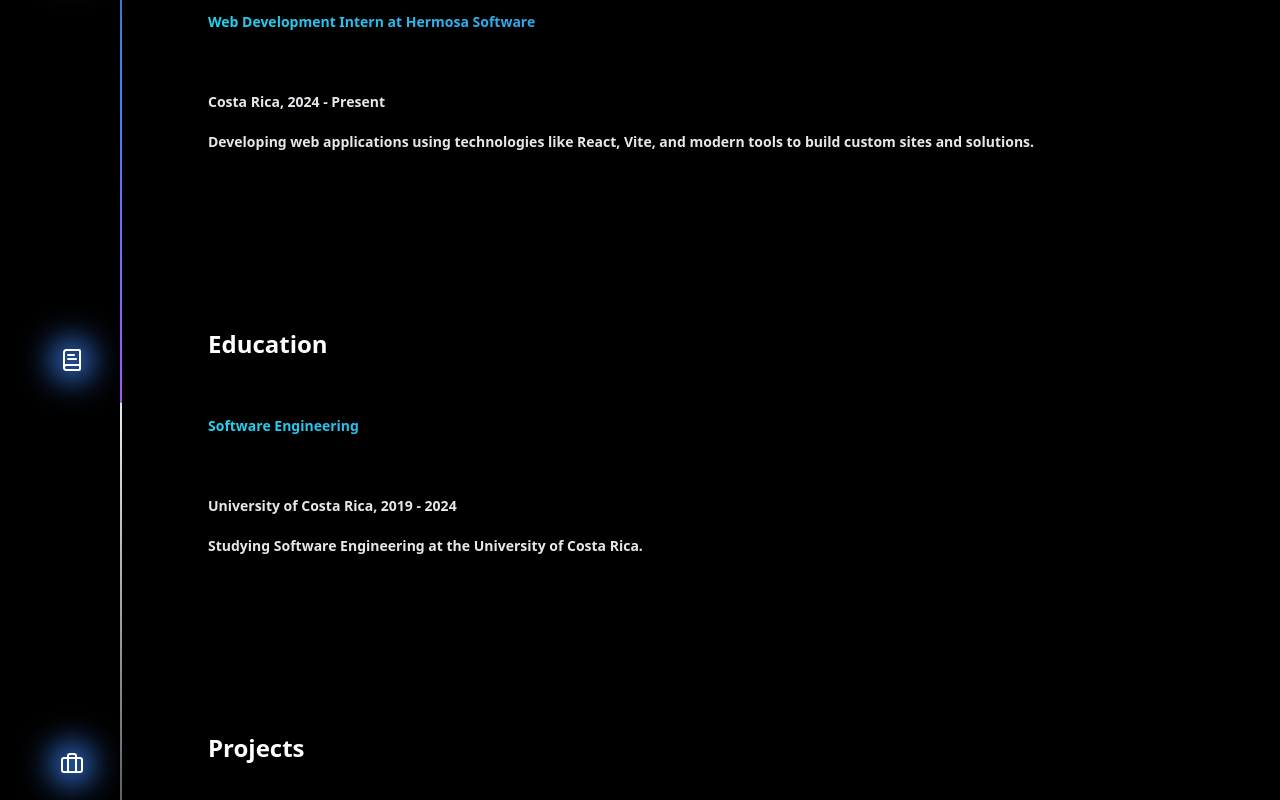
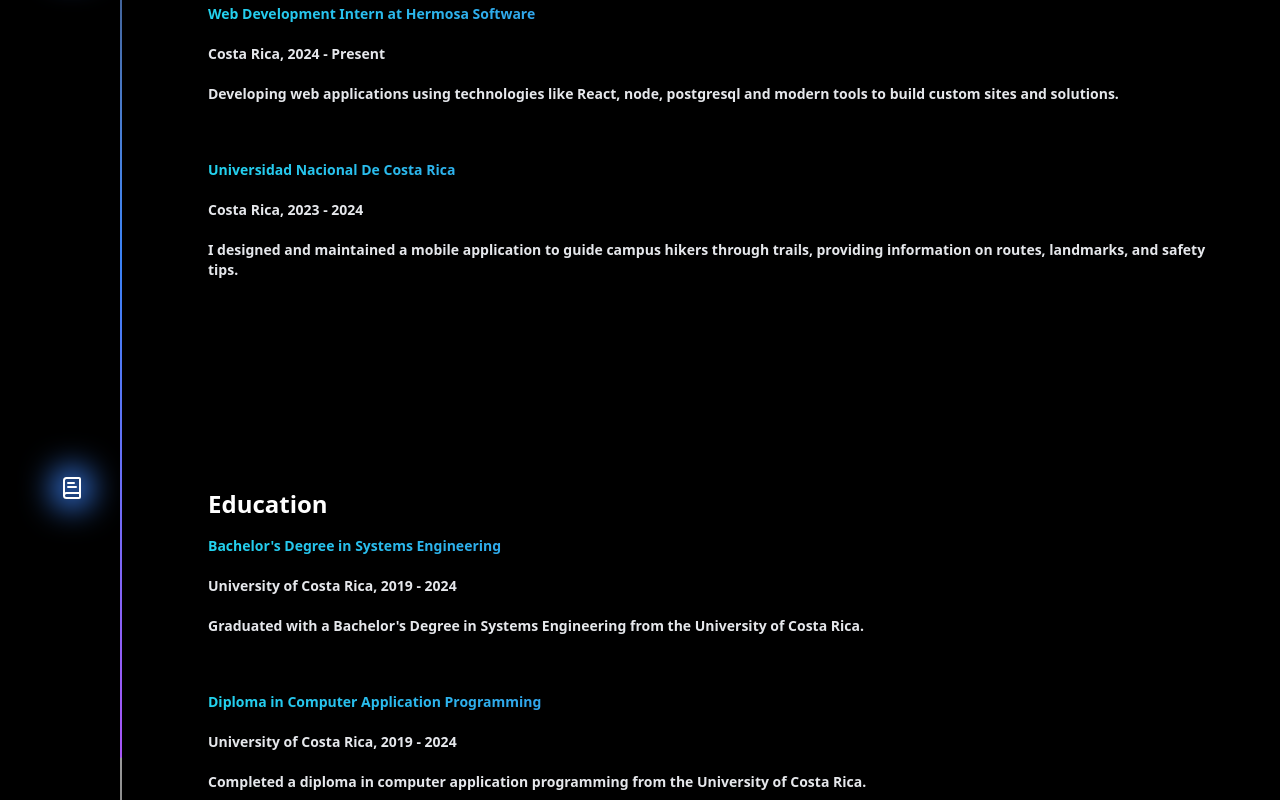
Before and after one commit to AllanCorderoLopez/portfolio_3D_Allan_Cordero, a React (Vite) app in the folder threejs_portfolio/: page /portfolio in a window 1280 px wide. Shown: the part 840-1640 px from the top of the page. Built offline with nearby package versions, Linux system fonts and the light colour scheme.

Commit message:
update cv

```diff
--- a/threejs_portfolio/src/components/TimeLineDemo.tsx
+++ b/threejs_portfolio/src/components/TimeLineDemo.tsx
@@ -8,13 +8,33 @@
       icon: <span aria-label="Experience icon">📅</span>,
       content: (
         <div className="text-white">
-          <h3 className="bg-gradient-to-r from-cyan-400 to-indigo-600 text-transparent bg-clip-text py-10 text-sm">
-            <strong>Web Development Intern at Hermosa Software</strong>
-          </h3>
-          <h3 className="text-gray-200 py-5 text-sm">Costa Rica, 2024 - Present</h3>
-          <h4 className="text-gray-200 text-sm">
-            Developing web applications using technologies like React, Vite, and modern tools to build custom sites and solutions.
-          </h4>
+          <div className="mb-14">
+            {" "}
+            <h3 className="bg-gradient-to-r from-cyan-400 to-indigo-600 text-transparent bg-clip-text text-sm">
+              <strong>Web Development Intern at Hermosa Software</strong>
+            </h3>
+            <h3 className="text-gray-200 py-5 text-sm">
+              Costa Rica, 2024 - Present
+            </h3>
+            <h4 className="text-gray-200 text-sm">
+              Developing web applications using technologies like React, node, postgresql
+              and modern tools to build custom sites and solutions.
+            </h4>
+          </div>
+          <div className="">
+            {" "}
+            <h3 className="bg-gradient-to-r from-cyan-400 to-indigo-600 text-transparent bg-clip-text text-sm">
+              <strong>Universidad Nacional De Costa Rica</strong>
+            </h3>
+            <h3 className="text-gray-200 py-5 text-sm">
+              Costa Rica, 2023 - 2024
+            </h3>
+            <h4 className="text-gray-200 text-sm">
+              I designed and maintained a mobile application to guide campus
+              hikers through trails, providing information on routes, landmarks,
+              and safety tips.
+            </h4>
+          </div>
         </div>
       ),
     },
@@ -23,13 +43,31 @@
       icon: <span aria-label="Education icon">🎓</span>,
       content: (
         <div className="text-white">
-          <h3 className="bg-gradient-to-r from-cyan-400 to-indigo-600 text-transparent bg-clip-text py-10 text-sm">
-            <strong>Software Engineering</strong>
+          <div className="mb-14">
+          <h3 className="bg-gradient-to-r from-cyan-400 to-indigo-600 text-transparent bg-clip-text text-sm">
+            <strong>Bachelor's Degree in Systems Engineering</strong>
           </h3>
-          <h3 className="text-gray-200 py-5 text-sm">University of Costa Rica, 2019 - 2024</h3>
+          <h3 className="text-gray-200 py-5 text-sm">
+            University of Costa Rica, 2019 - 2024
+          </h3>
           <h4 className="text-gray-200 text-sm">
-            Studying Software Engineering at the University of Costa Rica.
+            Graduated with a Bachelor's Degree in Systems Engineering from the
+            University of Costa Rica.
           </h4>
+          </div>
+          <div className="">
+          <h3 className="bg-gradient-to-r from-cyan-400 to-indigo-600 text-transparent bg-clip-text text-sm">
+            <strong>Diploma in Computer Application Programming</strong>
+          </h3>
+          <h3 className="text-gray-200 py-5 text-sm">
+            University of Costa Rica, 2019 - 2024
+          </h3>
+          <h4 className="text-gray-200 text-sm">
+            Completed a diploma in computer application programming from the
+            University of Costa Rica.
+          </h4>
+          </div>
+
         </div>
       ),
     },
@@ -38,14 +76,16 @@
       icon: <span aria-label="Projects icon">🚀</span>,
       content: (
         <div className="text-white">
-          <h3 className="bg-gradient-to-r from-cyan-400 to-indigo-600 text-transparent bg-clip-text py-10 text-sm">
+          <h3 className="bg-gradient-to-r from-cyan-400 to-indigo-600 text-transparent bg-clip-text text-sm">
             <strong>Pegando Tour App</strong>
           </h3>
           <h3 className="text-gray-200 py-5 text-sm">Costa Rica, 2024</h3>
           <h4 className="text-gray-200 py-5 text-sm">
             Developed a web application for managing tours in Costa Rica.
           </h4>
-          <h4 className="text-gray-200 py-5 text-sm">Technologies used: React, NextJS, TailwindCSS.</h4>
+          <h4 className="text-gray-200 py-5 text-sm">
+            Technologies used: React, NextJS, TailwindCSS.
+          </h4>
         </div>
       ),
     },
--- a/threejs_portfolio/src/components/Timeline.tsx
+++ b/threejs_portfolio/src/components/Timeline.tsx
@@ -44,15 +44,15 @@
 
   return (
     <div
-      className="w-full bg-white dark:bg-neutral-950 font-sans px-4 sm:px-6 md:px-8 lg:px-10"
+      className="w-full  bg-neutral-950 dark:bg-neutral-950 font-sans px-4 sm:px-6 md:px-8 lg:px-10 mb-64"
       ref={containerRef}
     >
-      <div className="max-w-7xl mx-auto py-10 sm:py-14 lg:py-20">
+      <div className="max-w-7xl mx-auto py-30 sm:py-14 lg:py-20">
         <div ref={ref} className="relative max-w-7xl mx-auto">
           {timelineData.map((item, index) => (
             <div
               key={index}
-              className="flex  flex-col md:flex-row items-start justify-start pt-10 md:pt-20 lg:pt-40 gap-6 md:gap-10"
+              className="flex flex-col md:flex-row items-start justify-start pt-10 md:pt-20 lg:pt-40 gap-6 md:gap-10"
             >
               <div className="z-40  text-white sticky flex flex-col bg-black block text-xl sm:text-2xl mb-4 font-bold">
                 <div className="relative p-3 bg-black rounded-lg shadow-md flex items-center justify-center">
@@ -66,7 +66,7 @@
               </div>
 
               <div className="relative pl-16 pr-4 w-full  text-white">
-                <h3 className=" block text-xl sm:text-2xl mb-4 font-bold text-white">
+                <h3 className="mt-8 block text-xl sm:text-2xl mb-4 font-bold text-white">
                   {item.title}
                 </h3>
                 <h3 className=" block text-xl sm:text-2xl mb-4 font-bold text-white">
--- a/threejs_portfolio/src/pages/Portfolio.jsx
+++ b/threejs_portfolio/src/pages/Portfolio.jsx
@@ -8,11 +8,11 @@
 
 function Portfolio() {
   return (
-    <>
+    <div className="w-full h-full relative bg-black overflow-y-hidden">
       <Beams />
       <HeroSection/>
       <TimelineDemo />
-    </>
+    </div>
   );
 }
 
```
